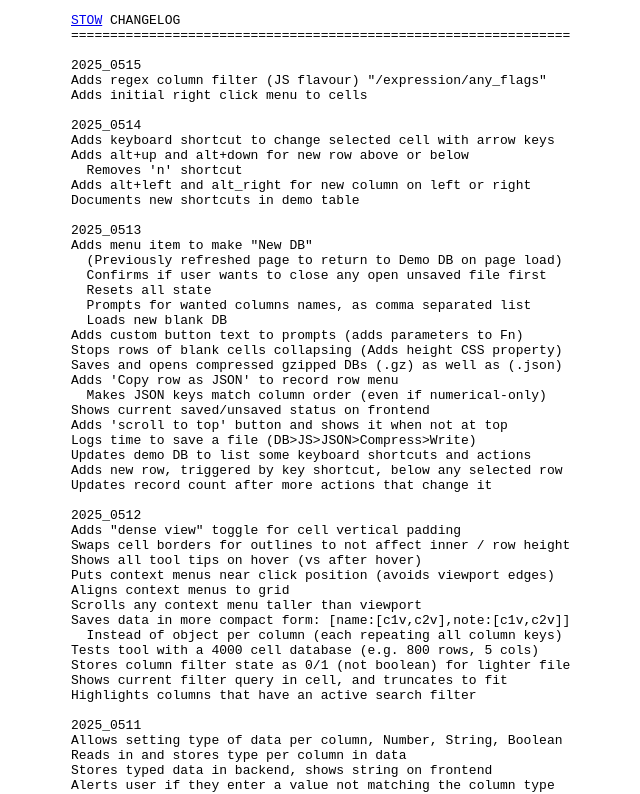
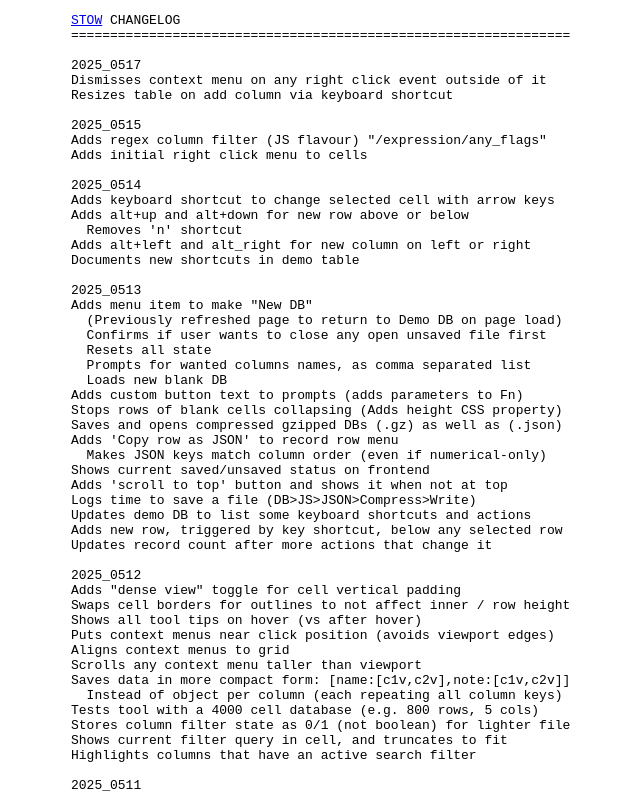
Before and after one commit to gregabbott/stow, a plain HTML site: page log.html in a window 1280 px wide. Shown: the top 794 px of the page, without its empty margins (313-953 px from the left). Drawn offline with Linux system fonts and the light colour scheme.

Commit message:
2025_0517

```diff
--- a/log.html
+++ b/log.html
@@ -15,6 +15,10 @@ pre{
 <pre><a href="index.html">STOW</a> CHANGELOG
 ================================================================
 <!--Versions new at top. Per date: First at top-->
+2025_0517
+Dismisses context menu on any right click event outside of it
+Resizes table on add column via keyboard shortcut
+
 2025_0515
 Adds regex column filter (JS flavour) "/expression/any_flags"
 Adds initial right click menu to cells
```
Also changed, not shown: index.html (+2 -2 lines).
